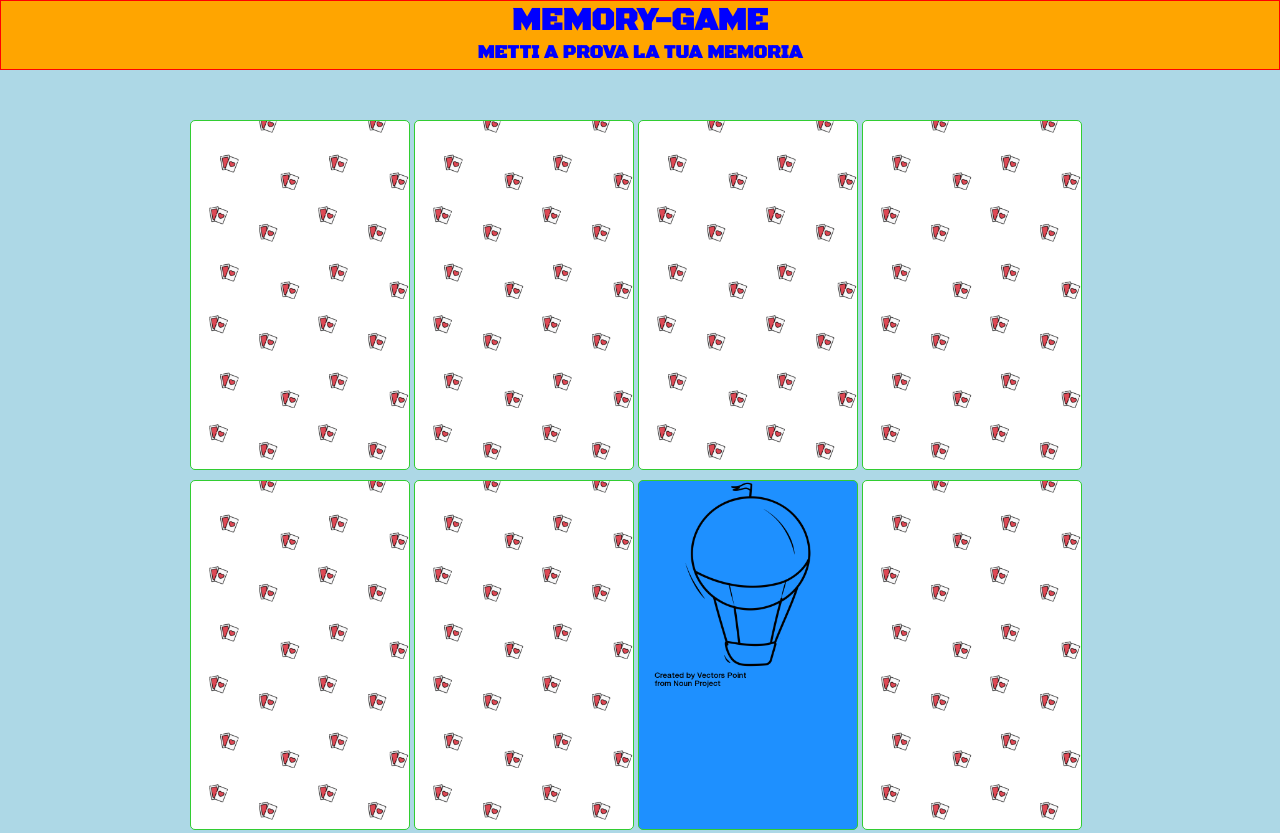
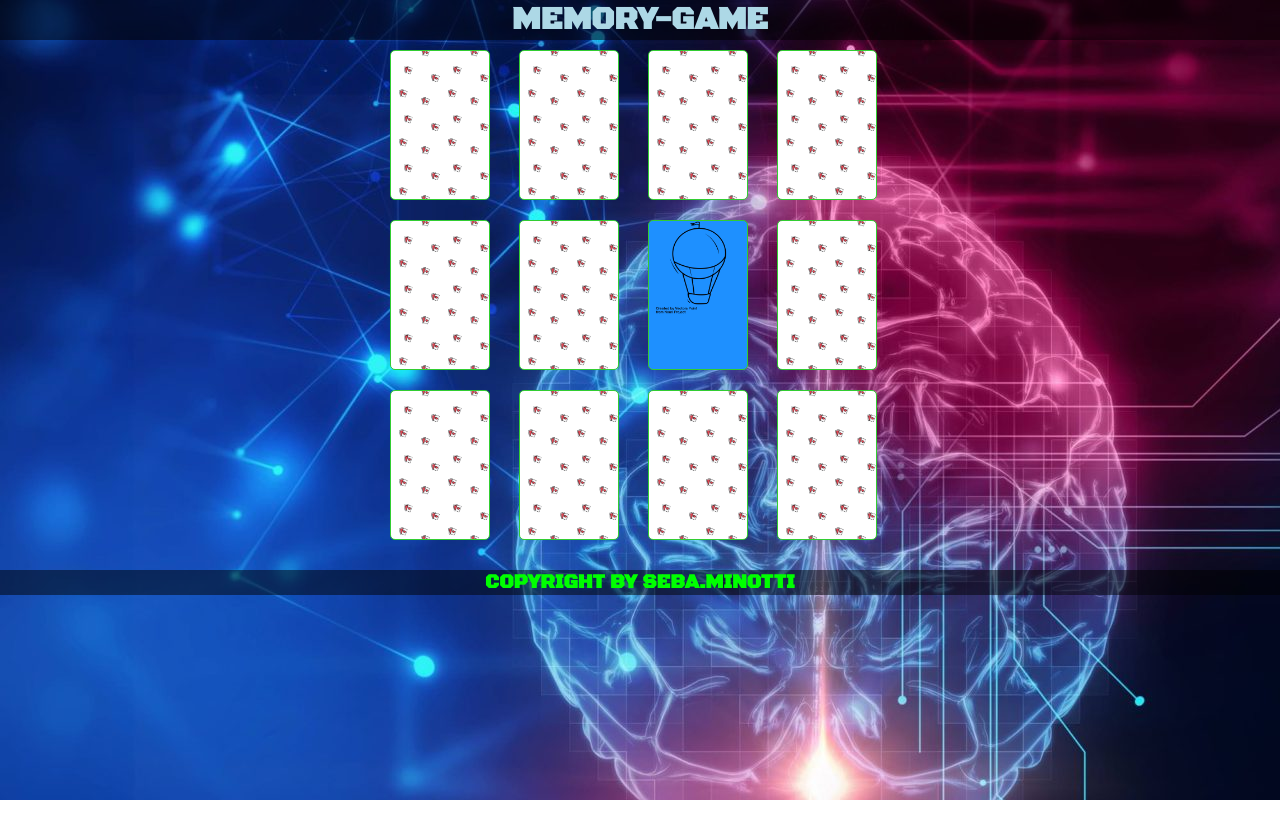
Before and after one commit to sebaminotti/html-css-memory, a plain HTML site: page index.html in a window 1280 px wide. Shown: the top 833 px of the page. After the commit the page ends 800 px from the top, so only its background shows below. Drawn offline with Linux system fonts and the light colour scheme.

Commit message:
correzione finale
memory gold master

```diff
--- a/css/master.css
+++ b/css/master.css
@@ -5,38 +5,38 @@ box-sizing: border-box;
 }
 /* FINE RESET PAGINA */
 body{font-family: 'Black Ops One', cursive;
-background-color: lightblue;
+background-image: url(../img/brain.jpg);
 }
 
 header{width:100%;
-height:70px;
-border: 1px solid red;
-background-color: orange;
-}
-header > h1, h3{color:blue; text-align: center;}
+height:40px;
+background-color:rgba(0,0,0,0.5)}
+header > h1{color:lightblue; text-align: center;}
 
 main{
-margin-top: 100px;
-width:900px;
-height: 1100px;
+
+margin-top: 10px;
+width:550px;
+height: 500px;
 margin: 0 auto;
-margin-top: 40px;
+
 }
 /* fine impostazioni main */
 
 .row{width: 100%;
-height:360px;
+height:170px;
 
 }
 /* fine row */
 .card {
-
+text-align: center;
+margin-left: 25px;
 margin-top: 10px;
 position: relative;
 border-radius: 5px;
 display: inline-block;
-width:calc(100% / 4 - 5px);
-height:350px;
+width:100px;
+height:150px;
 border:1px solid limegreen;
 background-image: url(../img/sfondo.png);
 background-size: contain;
@@ -56,11 +56,12 @@ background-color: red;
 display: inline;
 }
 .testo h2{
+margin-left: 20%;
   position: absolute;
-margin-left:25%;
-margin-top: 300px;
+
+margin-top: 120px;
 color:purple;
-font-size: 25px;
+font-size: 14px;
 }
 .seconda:hover{
   background-image: url(../img/nave.png);
@@ -148,7 +149,13 @@ display: inline;
 .undicesima:hover .testo{
 display: inline;
 }
+
+
+footer{margin-top:30px;}
 footer p{
-text-align:center;
+color: LIME;
+font-size: 20PX;
+text-align: center;
+background-color:RGBA(0,0,0,0.5);
 
 }
--- a/index.html
+++ b/index.html
@@ -11,7 +11,7 @@
   <body>
         <header>
              <h1>MEMORY-GAME</h1>
-             <h3>METTI A PROVA LA TUA MEMORIA</h3>
+
         </header>
 
 
```
Also changed, not shown: img/brain.jpg (added).
